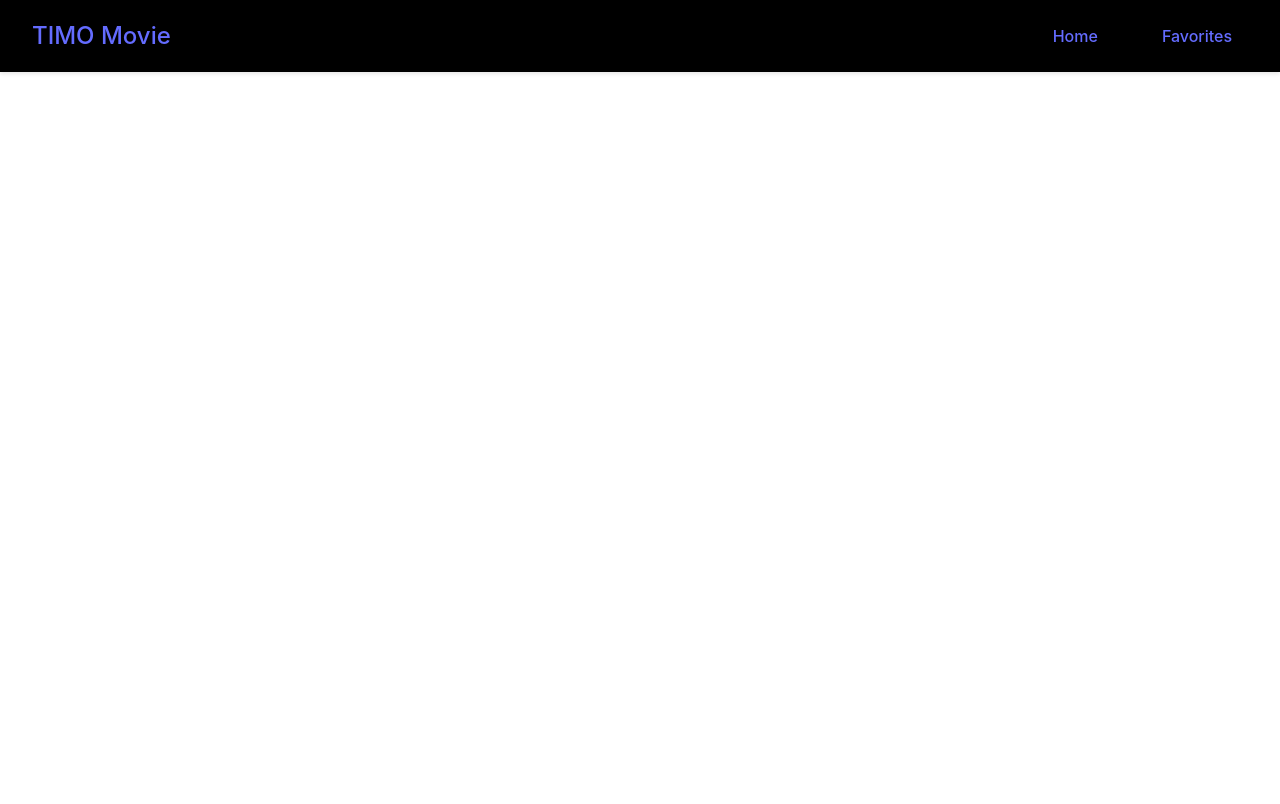
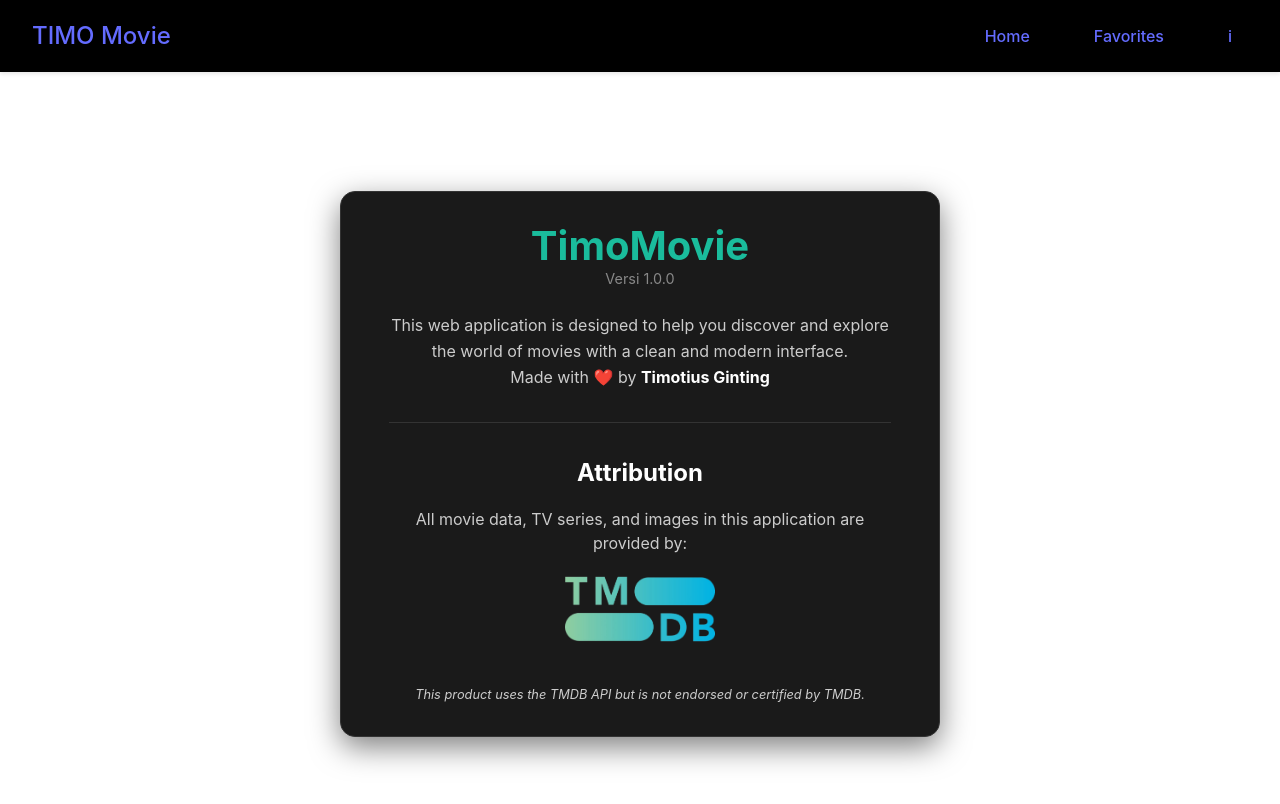
Before and after one commit to timoti3004/project-film-react, a React (Vite) app: page /about in a window 1280 px wide. Shown: the top 804 px of the page. Built offline with nearby package versions, Linux system fonts and the light colour scheme.

Commit message:
add : aboutPages

```diff
--- a/src/App.jsx
+++ b/src/App.jsx
@@ -5,6 +5,7 @@ import NavBar from './components/NavBar';
 import MovieDetail from './pages/MovieDetail';
 import GenrePage from './pages/GenrePages';
 import ActorDetail from './pages/ActorDetail';
+import AboutPage from './pages/AboutPages';
 import { MovieProvider } from './contexts/MovieContext';
 import {Routes, Route} from "react-router-dom"
 
@@ -19,6 +20,7 @@ function App() {
           <Route path="/movie/:movieId" element={<MovieDetail />} />
           <Route path="/genre/:genreId/:genreName" element={<GenrePage />} />
           <Route path="/person/:personId" element={<ActorDetail />} />
+          <Route path="/about" element={<AboutPage />} />
         </Routes>
       </main>
     </MovieProvider>
--- a/src/components/ActorDetailSkeleton.jsx
+++ b/src/components/ActorDetailSkeleton.jsx
@@ -1,5 +1,5 @@
 import React from 'react';
-import '../css/ActorDetailSkeleton.css'; // Kita akan buat file CSS ini selanjutnya
+import '../css/ActorDetailSkeleton.css';
 
 const ActorDetailSkeleton = () => {
   return (
--- a/src/components/NavBar.jsx
+++ b/src/components/NavBar.jsx
@@ -9,6 +9,7 @@ function NavBar() {
         <div className="navbar-links">
             <Link to="/" className="nav-link">Home</Link>
             <Link to="/favorites" className="nav-link">Favorites</Link>
+            <Link to="/about" className="nav-link">i</Link>
         </div>
     </nav>
 }
--- /dev/null
+++ b/src/css/AboutPages.css
@@ -0,0 +1,75 @@
+.about-page-container {
+    display: flex;
+    justify-content: center;
+    align-items: center;
+    min-height: calc(100vh - 80px); /* 80px adalah tinggi navbar, sesuaikan */
+    padding: 2rem;
+    color: #fff; /* Asumsi tema gelap */
+  }
+
+  .about-card {
+    background-color: #1a1a1a; /* Warna latar kartu */
+    padding: 2rem 3rem;
+    border-radius: 15px;
+    max-width: 600px;
+    width: 100%;
+    text-align: center;
+    box-shadow: 0 10px 30px rgba(0, 0, 0, 0.5);
+    border: 1px solid #333;
+  }
+
+  .app-title {
+    font-size: 2.5rem;
+    color: #1abc9c; /* Warna aksen utama Anda */
+    margin: 0;
+  }
+
+  .app-version {
+    font-size: 0.9rem;
+    color: #888;
+    margin-top: 0;
+    margin-bottom: 1.5rem;
+  }
+
+  .app-description, .developer-credit {
+    font-size: 1rem;
+    line-height: 1.6;
+    color: #ccc;
+  }
+
+  .developer-credit strong {
+    color: #fff;
+  }
+
+  .separator {
+    border: 0;
+    height: 1px;
+    background-color: #333;
+    margin: 2rem 0;
+  }
+
+  .attribution-section h2 {
+    font-size: 1.5rem;
+    margin-bottom: 1rem;
+  }
+
+  .attribution-section p {
+    color: #ccc;
+  }
+
+  .attribution-section img {
+    max-width: 150px; /* Atur ukuran logo TMDB */
+    margin: 1rem 0;
+  }
+
+  .tmdb-notice {
+    font-size: 0.8rem;
+    font-style: italic;
+    color: #888;
+    margin-top: 1rem;
+  }
+
+  .tmdb-logo {
+    max-width: 150px; /* Atur ukuran logo TMDB */
+    margin: 1rem 0;
+  }
--- a/src/css/ActorDetail.css
+++ b/src/css/ActorDetail.css
@@ -2,19 +2,18 @@
     padding: 2rem;
     max-width: 1200px;
     margin: 0 auto;
-    color: #fff; /* Asumsi tema gelap */
+    color: #fff;
   }
 
-  /* Layout 2 Kolom untuk Hero Section */
 .actor-layout {
     display: flex;
-    gap: 2rem; /* Jarak antara kolom foto dan info */
+    gap: 2rem;
     margin-bottom: 3rem;
 }
 
 .actor-photo-column {
     flex: 1;
-    max-width: 300px; /* Batasi lebar kolom foto */
+    max-width: 300px;
 }
 
 .actor-profile-pic {
@@ -37,7 +36,7 @@
 
 .actor-meta {
     margin-bottom: 1.5rem;
-    color: #b0b0b0; /* Warna teks sekunder */
+    color: #b0b0b0;
     border-bottom: 1px solid #333;
     padding-bottom: 1rem;
 }
@@ -54,14 +53,13 @@
 .read-more-btn {
     background: none;
     border: none;
-    color: #1abc9c; /* Warna aksen, sesuaikan dengan tema Anda */
+    color: #1abc9c;
     font-weight: bold;
     cursor: pointer;
     padding: 0.25rem 0;
     margin-left: 0.5rem;
 }
 
-  /* Bagian Filmografi */
 .filmography-section h2 {
     font-size: 2rem;
     border-bottom: 2px solid #1abc9c;
@@ -72,19 +70,17 @@
 
 .movie-grid {
     display: grid;
-    /* Grid responsif: otomatis mengisi kolom sesuai lebar layar */
     grid-template-columns: repeat(auto-fill, minmax(150px, 1fr));
     gap: 1.5rem;
 }
 
-  /* Styling untuk Kartu Film di Filmografi */
 .movie-card-link {
     text-decoration: none;
     color: inherit;
 }
 
 .movie-card {
-    background-color: #1e1e1e; /* Warna latar kartu */
+    background-color: #1e1e1e;
     border-radius: 8px;
     overflow: hidden;
     transition: transform 0.3s ease, box-shadow 0.3s ease;
@@ -122,14 +118,13 @@
 }
 
 
-  /* Responsivitas untuk Mobile */
   @media (max-width: 768px) {
     .actor-detail-container {
       padding: 1rem;
     }
 
     .actor-layout {
-      flex-direction: column; /* Ubah layout menjadi 1 kolom */
+      flex-direction: column;
     }
 
     .actor-photo-column {
@@ -138,7 +133,7 @@
     }
 
     .actor-profile-pic {
-      max-width: 250px; /* Agar foto tidak terlalu besar di mobile */
+      max-width: 250px;
     }
 
     .actor-info-column h1 {
--- /dev/null
+++ b/src/pages/AboutPages.jsx
@@ -0,0 +1,39 @@
+import React from 'react';
+import '../css/AboutPages.css';
+import tmdbLogo from '../assets/tmdb_logo.png';
+
+const AboutPage = () => {
+  return (
+    <div className="about-page-container">
+      <div className="about-card">
+        <h1 className="app-title">TimoMovie</h1>
+        <p className="app-version">Versi 1.0.0</p>
+
+        <p className="app-description">
+        This web application is designed to help you discover and explore
+        the world of movies with a clean and modern interface.
+        </p>
+
+        <p className="developer-credit">
+          Made with ❤️ by <strong>Timotius Ginting</strong>
+        </p>
+
+        {/* Garis pemisah */}
+        <hr className="separator" />
+
+        <div className="attribution-section">
+          <h2>Attribution</h2>
+          <p>All movie data, TV series, and images in this application are provided by:</p>
+
+          <img src={tmdbLogo} alt='The Movie Database Logo' className='tmdb-logo' />
+
+          <p className="tmdb-notice">
+            This product uses the TMDB API but is not endorsed or certified by TMDB.
+          </p>
+        </div>
+      </div>
+    </div>
+  );
+};
+
+export default AboutPage;
--- a/src/pages/ActorDetail.jsx
+++ b/src/pages/ActorDetail.jsx
@@ -74,7 +74,6 @@ function ActorDetail() {
         <h2>Filmografi</h2>
         <div className="movie-grid">
           {actor.movie_credits.cast.map(movie => (
-            // Link ke halaman detail film
             <Link to={`/movie/${movie.id}`} key={movie.credit_id} className="movie-card-link">
               <div className="movie-card">
                 <img
```
Also changed, not shown: src/assets/tmdb_logo.png (added). Lines whose indentation alone changed are shown as unchanged.
